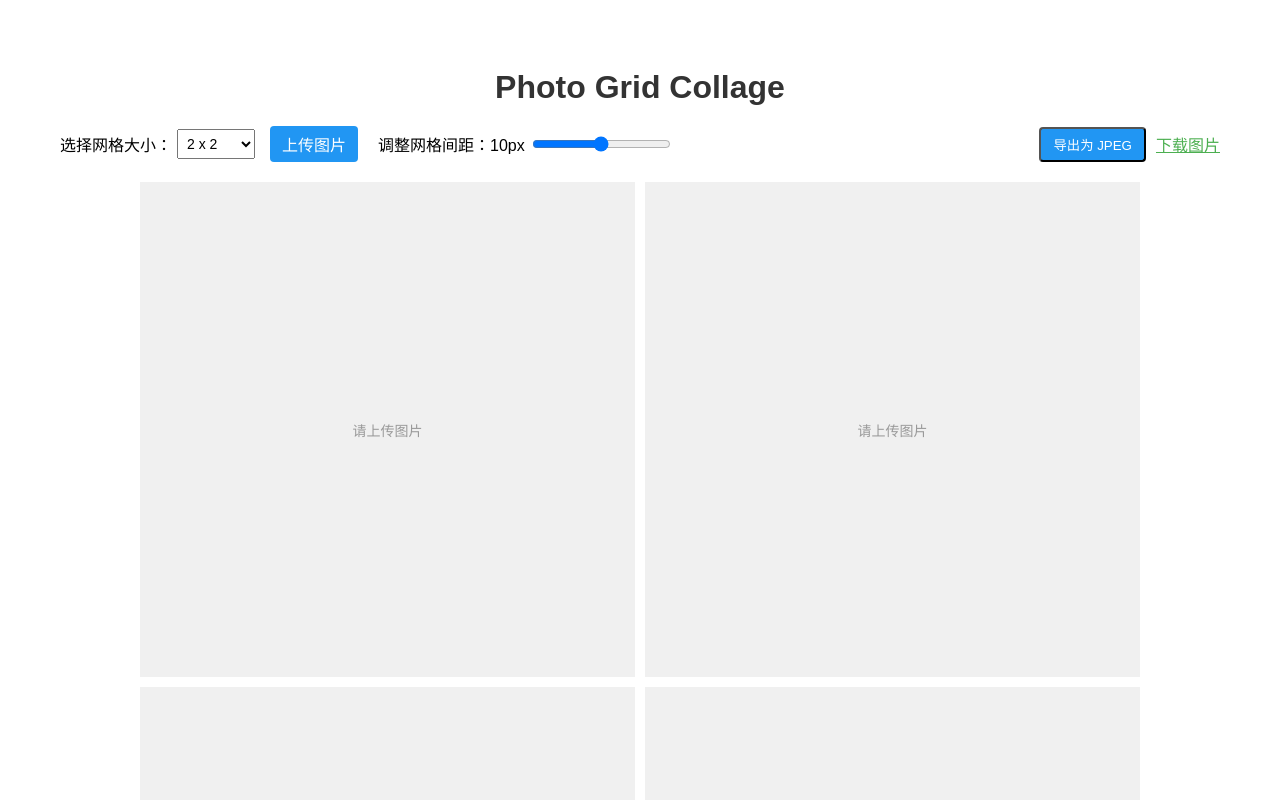
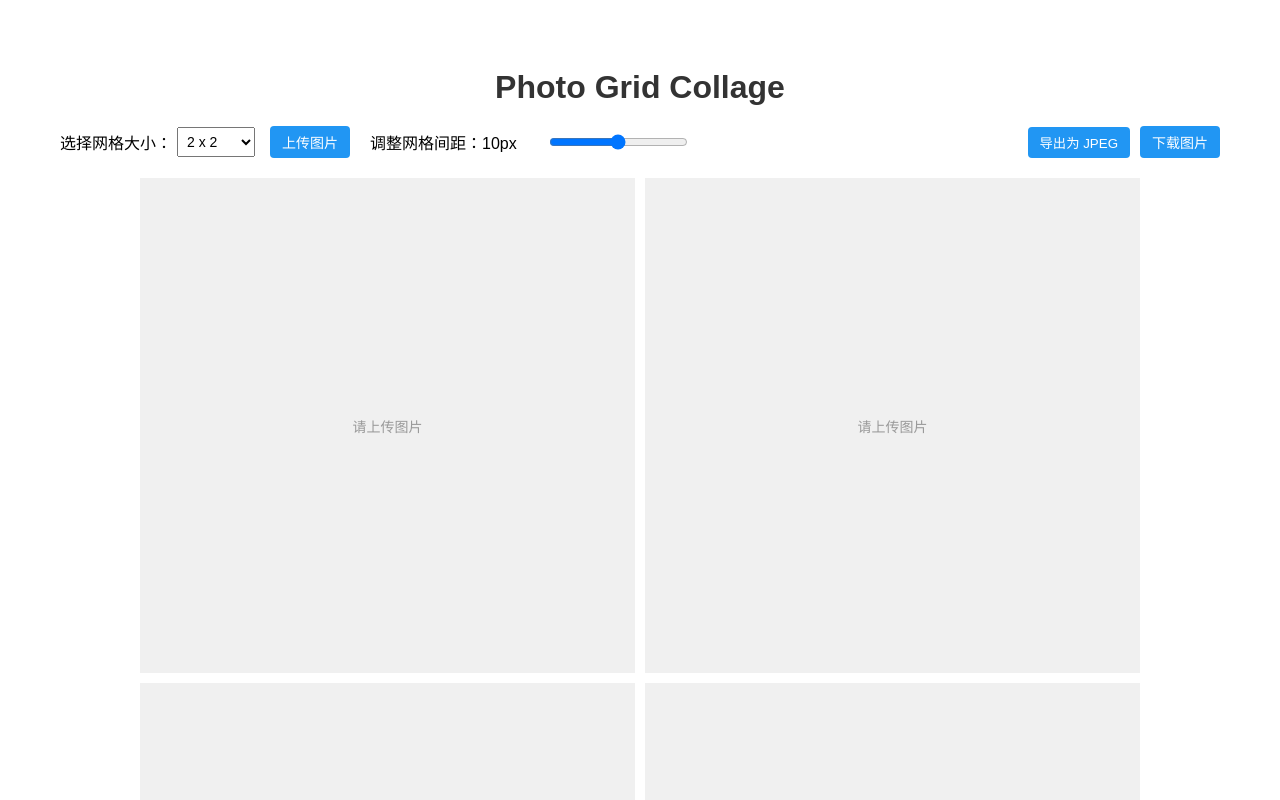
Before and after one commit to spicyfishPro/photo-grid-collage, a Vue app: page / in a window 1280 px wide. Both pictures are taken after a click on the button "导出为 JPEG". Shown: the top 800 px of the page. Built offline with nearby package versions, Linux system fonts and the light colour scheme.

Commit message:
调整网格间距滑块布局，优化下载按钮样式

```diff
--- a/src/App.vue
+++ b/src/App.vue
@@ -24,6 +24,8 @@
       </div>
       <div class="control-item">
         <label for="grid-gap-slider">调整网格间距：{{ gridGap }}px</label>
+      </div>
+      <div class="control-item" id="grid-gap-slider-container">
         <input
           id="grid-gap-slider"
           type="range"
@@ -34,9 +36,14 @@
       </div>
       <div class="control-item export-button">
         <button @click="exportImage">导出为 JPEG</button>
-        <a v-if="exportedImage" :href="exportedImage" download="collage.jpg"
-          >下载图片</a
+        <button
+          class="download-button"
+          v-if="exportedImage"
+          :href="exportedImage"
+          download="collage.jpg"
         >
+          下载图片
+        </button>
       </div>
     </div>
 
@@ -174,6 +181,7 @@ h1 {
   display: flex;
   flex-wrap: wrap;
   align-items: center;
+  justify-content: space-between;
   gap: 15px;
   margin-bottom: 20px;
 }
@@ -196,18 +204,29 @@ h1 {
 .export-button {
   margin-left: auto;
 }
+.download-button {
+  margin-left: 10px;
+  font-size: 14px;
+}
+
+#grid-gap-slider-container {
+  margin-right: auto;
+  margin-left: 10px;
+}
 
 button {
-  display: inline-block;
   padding: 6px 12px;
   cursor: pointer;
   background-color: #2196f3;
   color: #fff;
+  border: 0px;
+  /* border: 2px solid #2196f3; */
   border-radius: 4px;
 }
 
 button:hover {
   background-color: #0b7dda;
+  /* border-color: #0b7dda; */
 }
 
 a {
@@ -237,6 +256,7 @@ a {
   background-color: #2196f3;
   color: #fff;
   border-radius: 4px;
+  font-size: 14px;
 }
 
 .custom-file-upload:hover {
```
